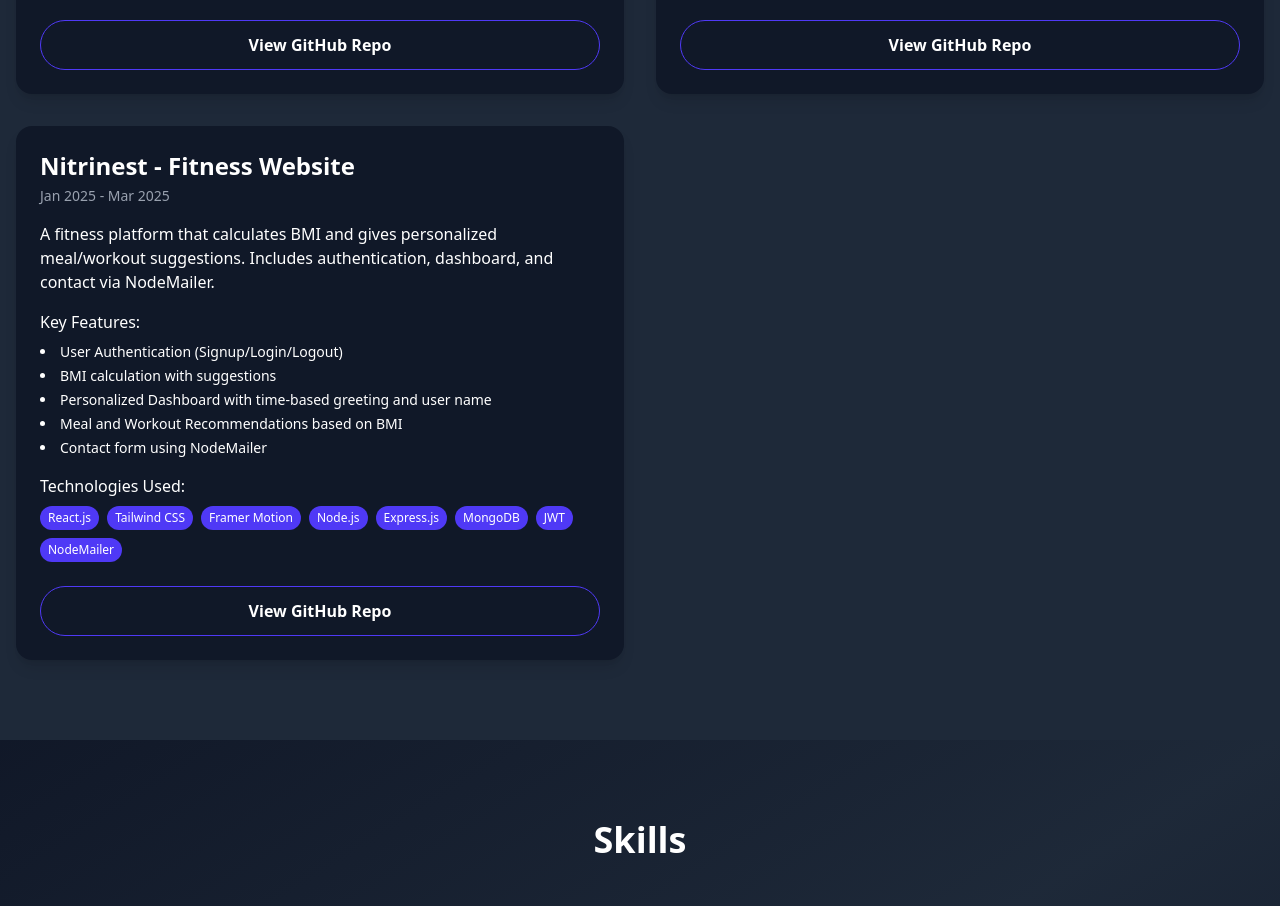
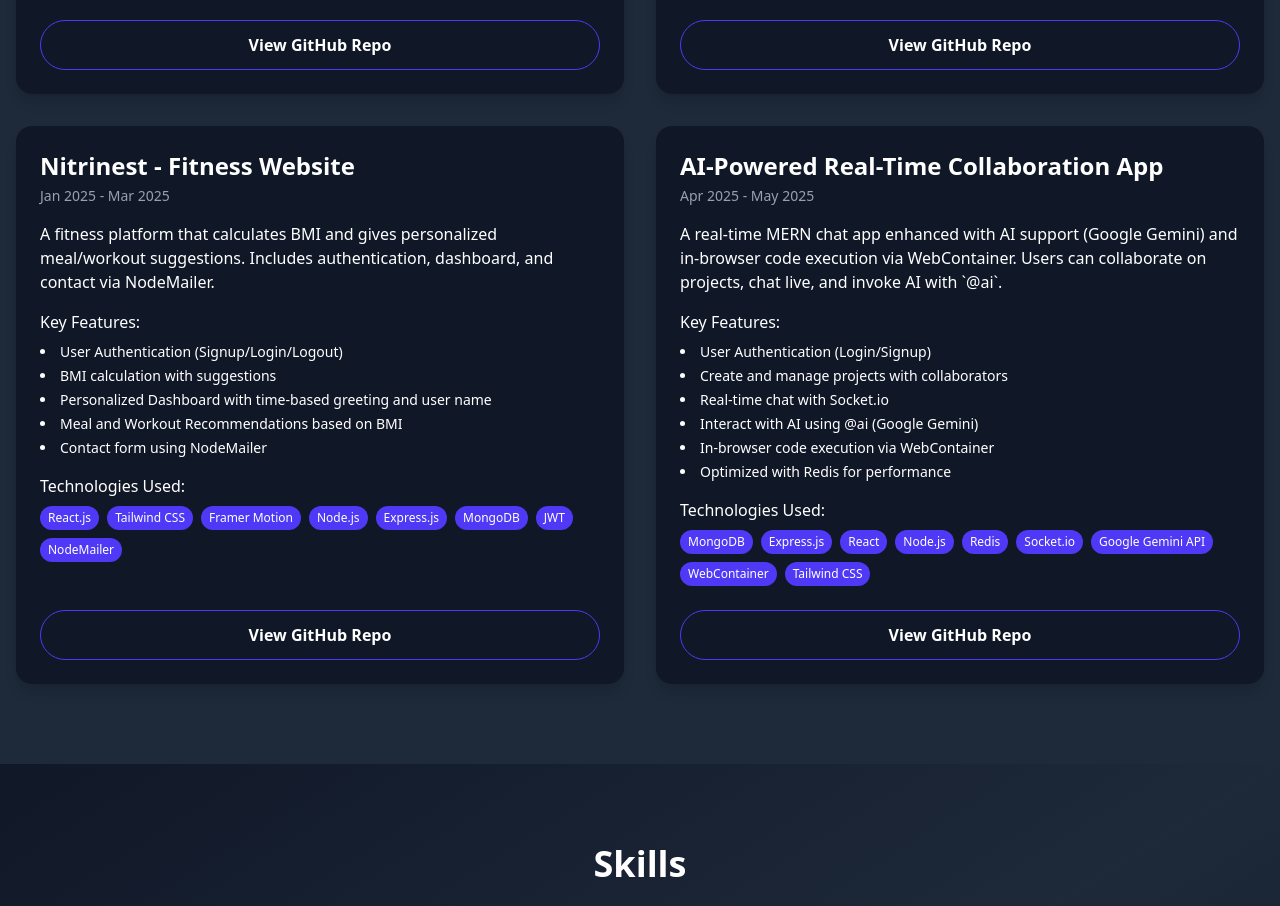
Before and after one commit to Saumyasharma974/portfolio, a React (Vite) app in the folder client/: page / in a window 1280 px wide. Shown: the part 2200-3106 px from the top of the page. Built offline with nearby package versions, Linux system fonts and the light colour scheme.

Commit message:
new project added

```diff
--- a/client/src/components/Projects.jsx
+++ b/client/src/components/Projects.jsx
@@ -52,6 +52,33 @@ const projects = [
       ],
       repo: 'https://github.com/Saumyasharma974/nitrinest',
     },
+     {
+    title: 'AI-Powered Real-Time Collaboration App',
+    duration: 'Apr 2025 - May 2025',
+    description:
+      'A real-time MERN chat app enhanced with AI support (Google Gemini) and in-browser code execution via WebContainer. Users can collaborate on projects, chat live, and invoke AI with `@ai`.',
+    features: [
+      'User Authentication (Login/Signup)',
+      'Create and manage projects with collaborators',
+      'Real-time chat with Socket.io',
+      'Interact with AI using @ai (Google Gemini)',
+      'In-browser code execution via WebContainer',
+      'Optimized with Redis for performance',
+    ],
+    tech: [
+      'MongoDB',
+      'Express.js',
+      'React',
+      'Node.js',
+      'Redis',
+      'Socket.io',
+      'Google Gemini API',
+      'WebContainer',
+      'Tailwind CSS',
+    ],
+    repo: 'https://github.com/Saumyasharma974/ai-chat-app',
+  },
+
   ];
 
 export default function Projects() {
```
